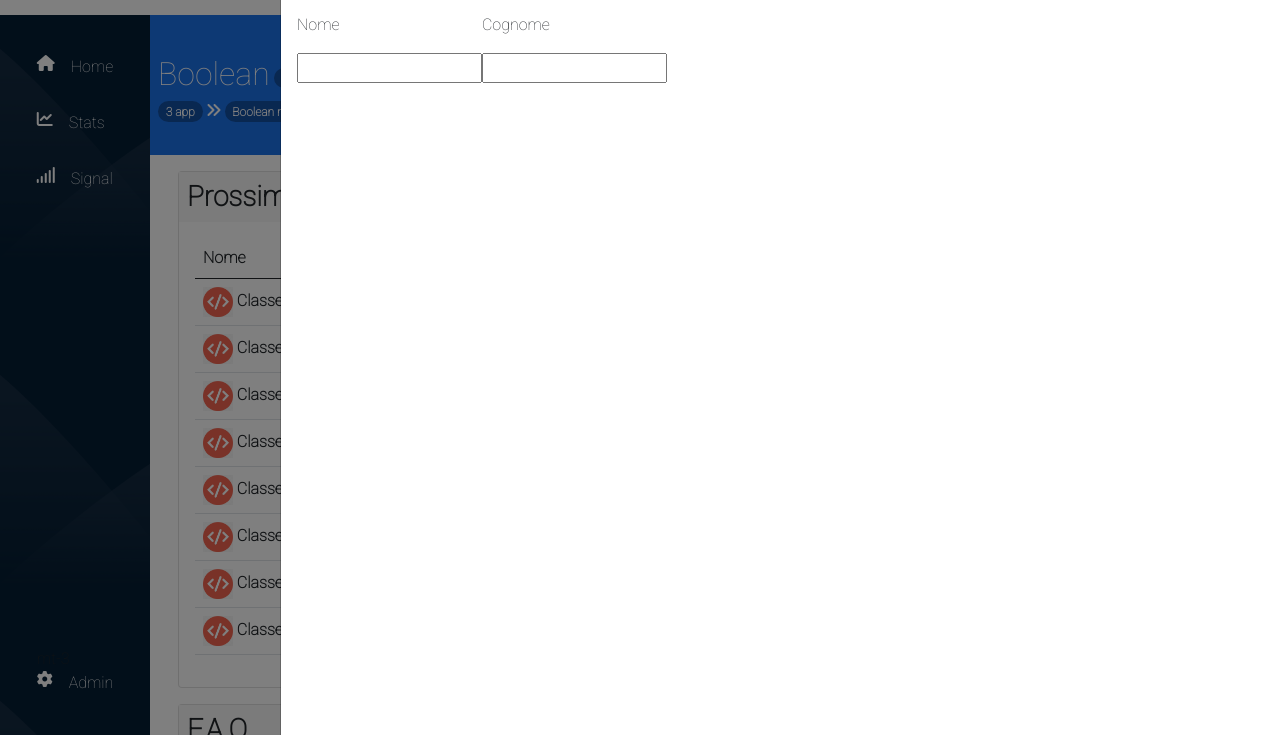
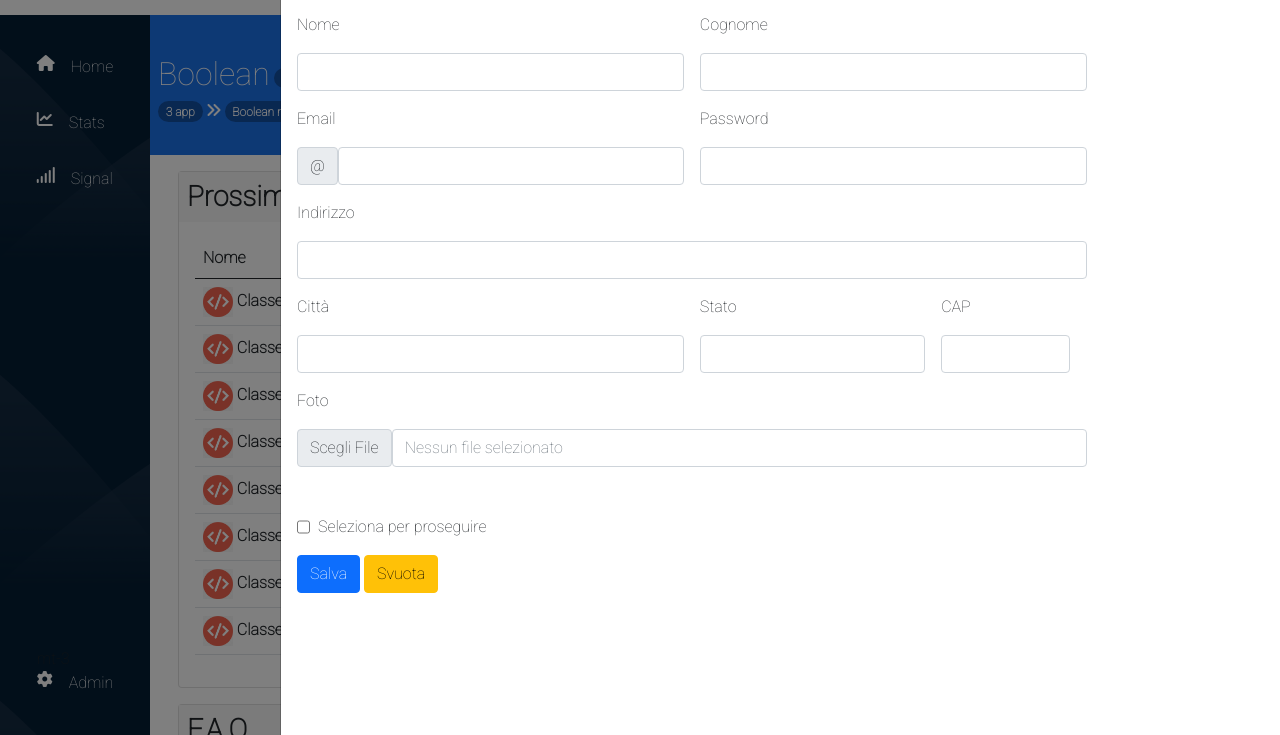
Before and after one commit to GiuseppeM22/html-css-bootstrap-dashboard, a plain HTML site: page index.html in a window 1280 px wide. Both pictures are taken after a click on the button 1236 px from the left and 123 px from the top of the page. Shown: the part 65-800 px from the top of the page. Drawn offline with nearby package versions, Linux system fonts and the light colour scheme.

Commit message:
feat: add offcanvas

```diff
--- a/css/style.css
+++ b/css/style.css
@@ -108,6 +108,23 @@ table button:hover{
     width: 1000px;
 }
 
+.w-10perc{
+    width: calc(10% + 2rem);
+}
+
+.w-20perc{
+    width: calc(20% + 2rem);
+}
+
+.w-40perc{
+    width: 40%;
+}
+
+.w-80perc{
+    width: calc(80% + 1rem);
+}
+
+
 
 @media screen and (max-width: 991px) {
     .side_bar{
--- a/index.html
+++ b/index.html
@@ -242,24 +242,65 @@
             <div class="offcanvas-body">
               <div>
                 <div class="d-flex">
-                    <div class="d-flex flex-column">
+                    <div class="d-flex flex-column me-3 w-40perc">
                         <p>Nome</p>
-                        <input type="text" name="" id="">
+                        <input class="form-control" type="search"  aria-label="Search">
                     </div>
-                    <div class="d-flex flex-column">
+                    <div class="d-flex flex-column w-40perc">
                         <p>Cognome</p>
-                        <input type="text" name="" id="">
+                        <input class="form-control" type="search"  aria-label="Search">
                     </div>
+                </div>
+                <div class="d-flex mt-3">
+                    <div class="d-flex flex-column me-3 w-40perc">
+                        <p>Email</p>
+                        <div class="d-flex">
+                            <span class="input-group-text" id="basic-addon1">@</span>
+                            <input class="form-control" type="search"  aria-label="Search">
+                        </div>
+                    </div>
+                    <div class="d-flex flex-column w-40perc">
+                        <p>Password</p>
+                        <input class="form-control" type="search"  aria-label="Search">
+                    </div>
+                </div>
+                <div class="d-flex mt-3">
+                    <div class="d-flex flex-column w-80perc">
+                        <p>Indirizzo</p>
+                        <input class="form-control" type="search"  aria-label="Search">
+                    </div>
+                </div>
+                <div class="d-flex mt-3">
+                    <div class="d-flex flex-column me-3 w-40perc">
+                        <p>Città</p>
+                        <input class="form-control" type="search"  aria-label="Search">
+                    </div>
+                    <div class="d-flex flex-column me-3 w-20perc">
+                        <p>Stato</p>
+                        <input class="form-control" type="search"  aria-label="Search">
+                    </div>
+                    <div class="d-flex flex-column w-10perc">
+                        <p>CAP</p>
+                        <input class="form-control" type="search"  aria-label="Search">
+                    </div>
+                </div>
+                <div class="d-flex mt-3">
+                    <div class="d-flex flex-column w-80perc">
+                        <p>Foto</p>
+                        <div class="d-flex">
+                            <span class="input-group-text" id="basic-addon1">Scegli File</span>
+                            <input class="form-control" type="search" placeholder="Nessun file selezionato" aria-label="Search">
+                        </div>
+                    </div>
+                </div>
+                <div class="d-flex mt-5">
+                    <input type="checkbox" name="" id="">
+                    <span class="ms-2">Seleziona per proseguire</span>
                 </div>
               </div>
               <div class="dropdown mt-3">
-
-                </button>
-                <ul class="dropdown-menu">
-                  <li><a class="dropdown-item" href="#">Action</a></li>
-                  <li><a class="dropdown-item" href="#">Another action</a></li>
-                  <li><a class="dropdown-item" href="#">Something else here</a></li>
-                </ul>
+                <button type="button" class="btn btn-primary">Salva</button>
+                <button type="button" class="btn btn-warning">Svuota</button>
               </div>
            </div>
         </div>
```
